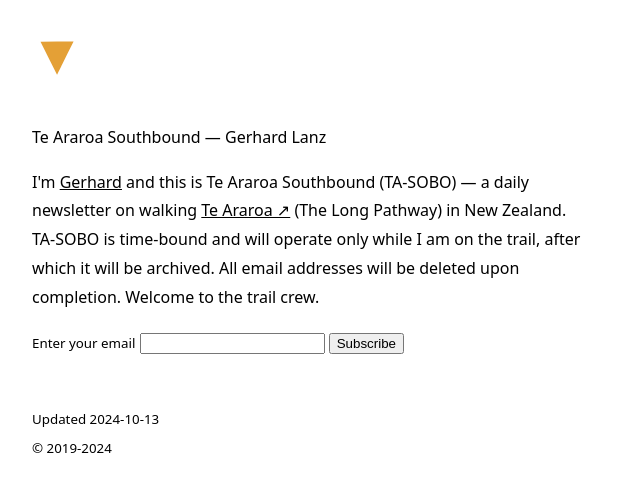
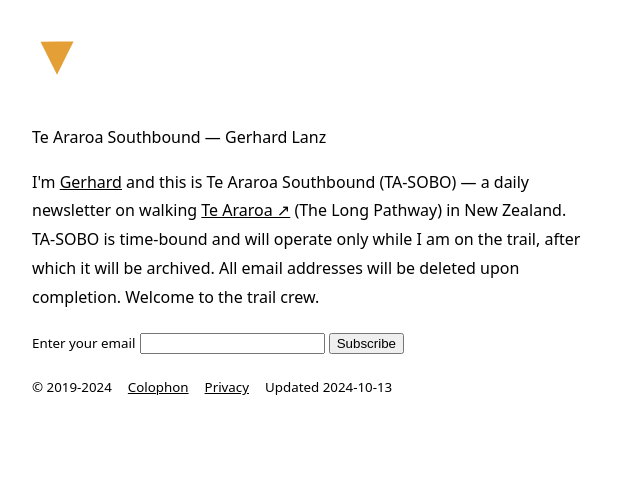
Before and after one commit to gerhardlanz/ta-sobo.gerhardla.nz, a Jekyll site: the page built from index.html, in a window 1280 px wide. Shown: the top 492 px of the page, without its empty margins (0-640 px from the left). Built offline with Jekyll 4.4.1, drawn with Linux system fonts in a browser that asks for light colours.

Commit message:
refactor: footer layout in default.html

```diff
--- a/_layouts/default.html
+++ b/_layouts/default.html
@@ -67,20 +67,17 @@
             page.title }}{% endif %}</h1>
         {{ content }}
     </main>
-    <footer>
-        <ul style="list-style-type:none;padding:2rem 0 0">
-            {% if page.collection %}
-            <li><small>Published {{ page.date | date: "%A, %d %B %Y — %H:%M" }}</small></li>
-            <li><small><a href="mailto:me@gerhardla.nz?subject={{ page.url | prepend: site.url }}">Reply by
-                        email</a></small>
-            </li>
-            <li><small><a href="https://github.com/gerhardlanz/gerhardla.nz/edit/main/{{page.path}}">Suggest
-                        edit</a></small></li>
-            {% else %}
-            <li><small>Updated {{ "now" | date: "%F" }}</small></li>
-            {% endif %}
-            <li><small>&copy; 2019-{{ site.time | date: '%Y' }}</small></li>
-        </ul>
+    <footer style="display: flex; flex-wrap: wrap; align-items: baseline; gap: 1rem;">
+        <p><small>&copy; 2019-{{ site.time | date: '%Y' }}</small></p>
+        {% if page.collection %}
+        <p><small>Published {{ page.date | date: "%A, %d %B %Y — %H:%M" }}</small></p>
+        <p><small><a href="mailto:me@gerhardla.nz?subject={{ page.url | prepend: site.url }}">Reply by
+                    email</a></small></p>
+        {% else %}
+        <p><small><a href="/colophon">Colophon</a></small></p>
+        <p><small><a href="/privacy">Privacy</a></small></p>
+        <p><small>Updated {{ "now" | date: "%F" }}</small></p>
+        {% endif %}
     </footer>
 </body>
 
```
